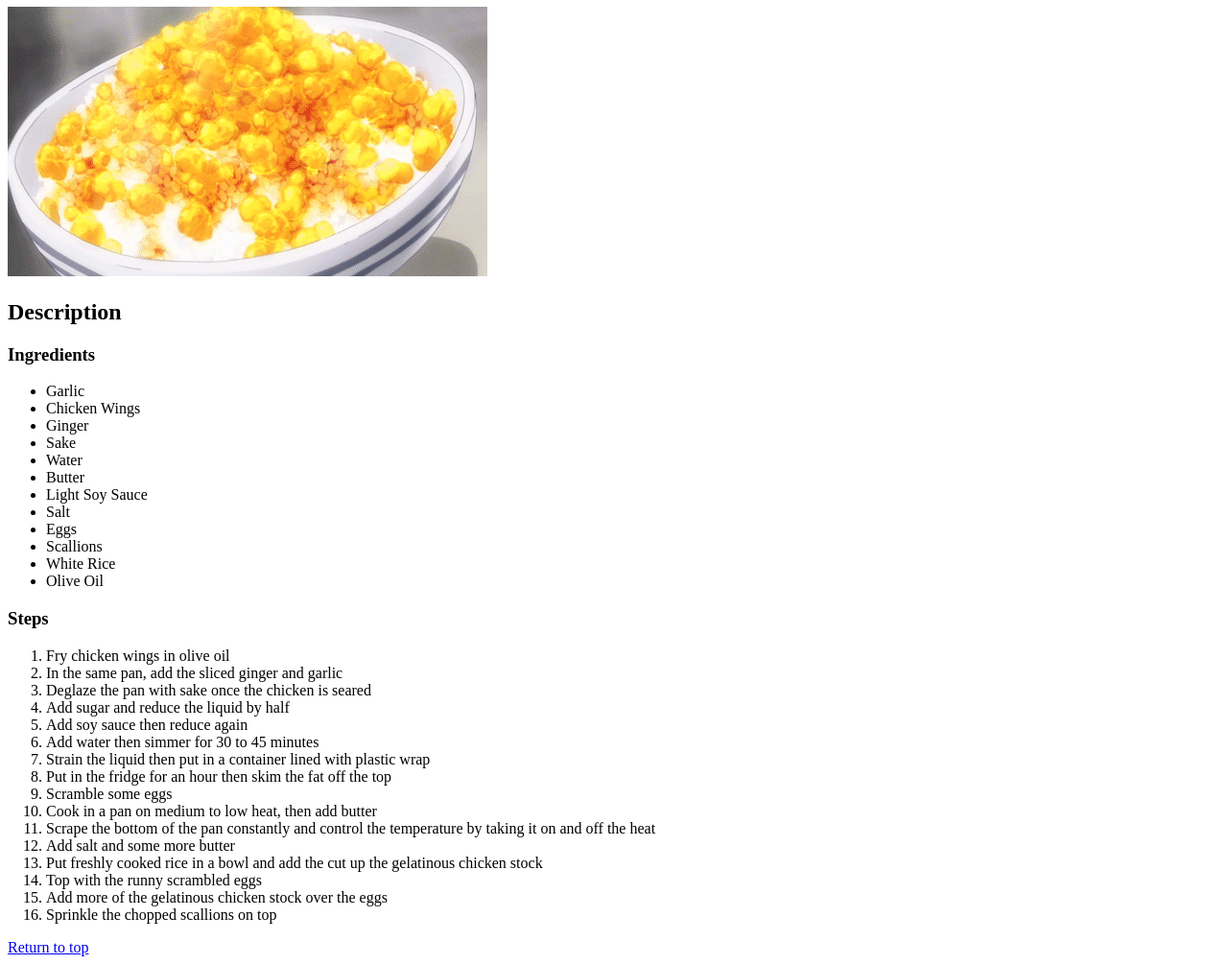
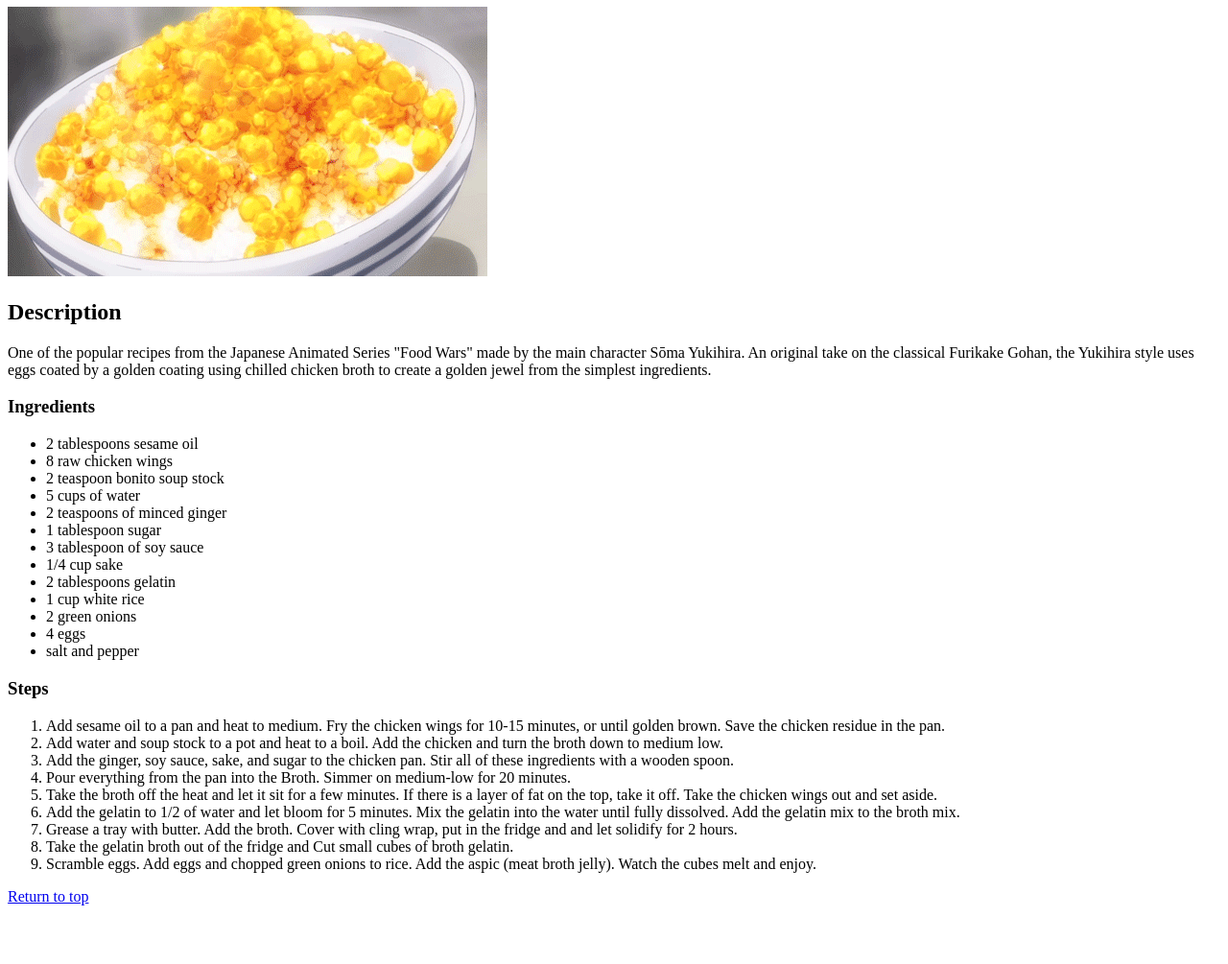
Before and after one commit to brendontan03/odin-recipes, a plain HTML site: page recipes/furikake-gohan.html in a window 1280 px wide. Shown: the part 73-1078 px from the top of the page at 96% size. After the commit the page ends 1025 px from the top, so only its background shows below. Drawn offline with Linux system fonts and the light colour scheme.

Commit message:
Added Descriptions for the recipes and resized images

```diff
--- a/recipes/furikake-gohan.html
+++ b/recipes/furikake-gohan.html
@@ -2,45 +2,50 @@
 <html>
     <head>
         <meta charset="UTF-8">
-        <title>Furikake Gohan Recipe</title>
+        <title>Transforming Furikake Gohan Recipe</title>
     </head>
     <Body>
-        <h1>Furikake Gohan</h1>
+        <h1>Transforming Furikake Gohan</h1>
         <img src="../images/Furikake.gif" alt="Furikake Gohan animated gif">
         <h2>Description</h2>
+        <p>One of the popular recipes from the Japanese Animated Series "Food Wars" made by the main character Sōma Yukihira. An original take on the classical Furikake Gohan, the Yukihira style uses eggs coated by a golden coating using chilled chicken broth to create a golden jewel from the simplest ingredients.</p>
+
         <h3>Ingredients</h3>
         <ul>
-            <li>Garlic</li>
-            <li>Chicken Wings</li>
-            <li>Ginger</li>
-            <li>Sake</li>
-            <li>Water</li>
-            <li>Butter</li>
-            <li>Light Soy Sauce</li>
-            <li>Salt</li>
-            <li>Eggs</li>
-            <li>Scallions</li>
-            <li>White Rice</li>
-            <li>Olive Oil</li>
+            <li>2 tablespoons sesame oil</li>
+            <li>8 raw chicken wings</li>
+            <li>2 teaspoon bonito soup stock</li>
+            <li>5 cups of water</li>
+            <li>2 teaspoons of minced ginger</li>
+            <li>1 tablespoon sugar</li>
+            <li>3 tablespoon of soy sauce</li>
+            <li>1/4 cup sake</li>
+            <li>2 tablespoons gelatin</li>
+            <li>1 cup white rice</li>
+            <li>2 green onions</li>
+            <li>4 eggs</li>
+            <li>salt and pepper</li>
         </ul>
         <h3>Steps</h3>
         <ol>
-            <li>Fry chicken wings in olive oil</li>
-            <li>In the same pan, add the sliced ginger and garlic</li>
-            <li>Deglaze the pan with sake once the chicken is seared</li>
-            <li>Add sugar and reduce the liquid by half</li>
-            <li>Add soy sauce then reduce again</li>
-            <li>Add water then simmer for 30 to 45 minutes</li>
-            <li>Strain the liquid then put in a container lined with plastic wrap</li>
-            <li>Put in the fridge for an hour then skim the fat off the top</li>
-            <li>Scramble some eggs</li>
-            <li>Cook in a pan on medium to low heat, then add butter</li>
-            <li>Scrape the bottom of the pan constantly and control the temperature by taking it on and off the heat</li>
-            <li>Add salt and some more butter</li>
-            <li>Put freshly cooked rice in a bowl and add the cut up the gelatinous chicken stock</li>
-            <li>Top with the runny scrambled eggs</li>
-            <li>Add more of the gelatinous chicken stock over the eggs</li>
-            <li>Sprinkle the chopped scallions on top</li>
+            <li>Add sesame oil to a pan and heat to medium. Fry the chicken wings for 10-15 minutes, or until golden brown. Save the chicken residue in the pan.</li>
+
+            <li>Add water and soup stock to a pot and heat to a boil. Add the chicken and turn the broth down to medium low.</li>
+
+            <li>Add the ginger, soy sauce, sake, and sugar to the chicken pan. Stir all of these ingredients with a wooden spoon.</li>
+
+            <li>Pour everything from the pan into the Broth. Simmer on medium-low for 20 minutes.</li>
+
+            <li>Take the broth off the heat and let it sit for a few minutes. If there is a layer of fat on the top, take it off. Take the chicken wings out and set aside.</li>
+
+            <li>Add the gelatin to 1/2 of water and let bloom for 5 minutes. Mix the gelatin into the water until fully dissolved. Add the gelatin mix to the broth mix.</li>
+
+            <li>Grease a tray with butter. Add the broth. Cover with cling wrap, put in the fridge and and let solidify for 2 hours.</li>
+
+            <li>Take the gelatin broth out of the fridge and Cut small cubes of broth gelatin.</li>
+
+            <li>Scramble eggs. Add eggs and chopped green onions to rice. Add the aspic (meat broth jelly). Watch the cubes melt and enjoy.</li>
+
         </ol>
         <a href="#top">Return to top</a>
     </Body>
```
Also changed, not shown: recipes/bubble-tea.html (+4 -1 lines), recipes/yakisoba.html (+2 -1 lines).
